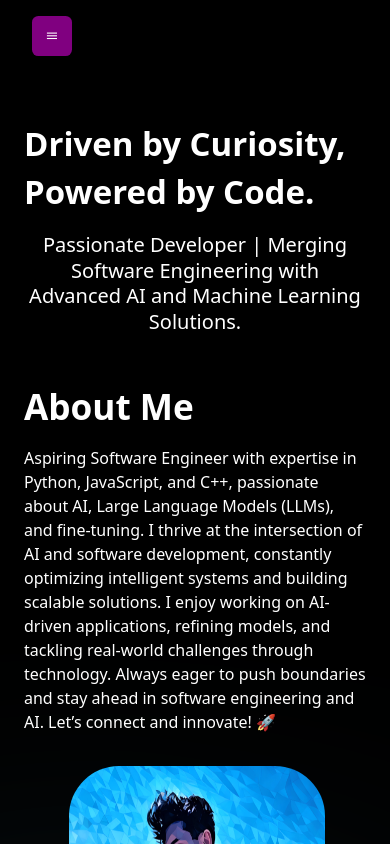
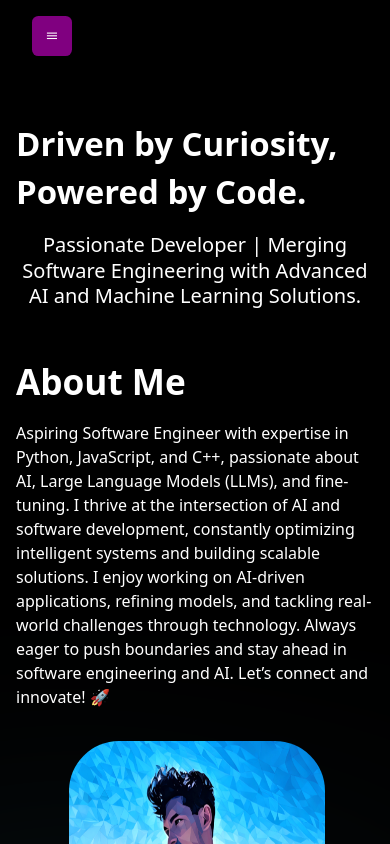
Before and after one commit to NirajanBanjade/Scramble_portfolio, a React (Create React App) app: page / in a window 390 px wide. Shown: the top 844 px of the page. Built offline with nearby package versions, Linux system fonts and the light colour scheme.

Commit message:
Update App.css
mobile view changed

```diff
--- a/src/App.css
+++ b/src/App.css
@@ -1,4 +1,4 @@
-.container{
+/* .container{
   max-width: 1300px !important ;
   margin: 0 auto;
   position: relative;
@@ -9,3 +9,26 @@
     padding : 0 1.5rem;
   }
 }
+ */
+
+* {
+  box-sizing: border-box;
+}
+
+.container {
+  max-width: 1300px !important;
+  width: 100%;  /* ✅ Ensures it adapts to all screen sizes */
+  margin: 0 auto;
+  position: relative;
+}
+
+@media (max-width: 1300px) {
+  .container {
+    padding: 0 1rem; /* ✅ Adjust padding for better alignment */
+  }
+}
+
+body {
+  color: white;
+  background-color: black;
+}
```
